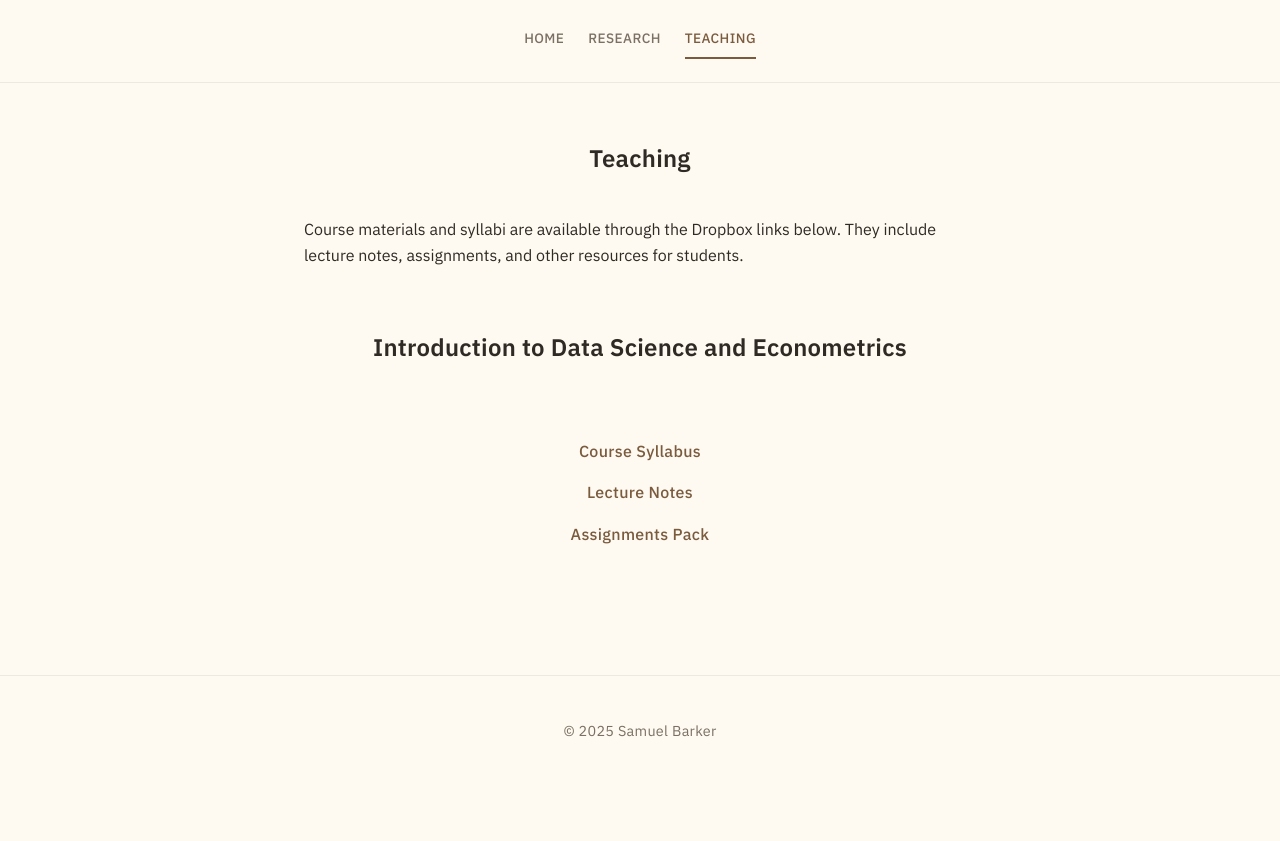
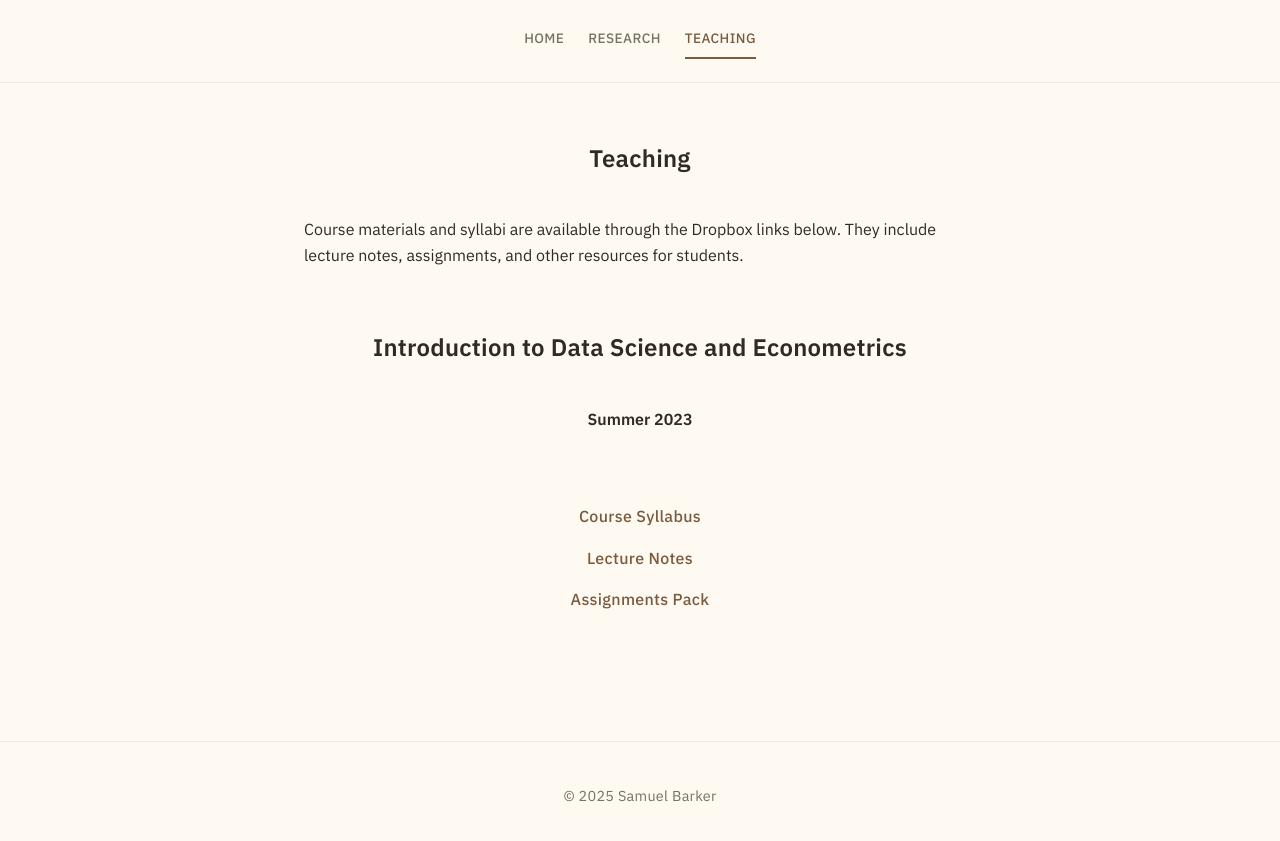
Before and after one commit to sbarkerECON/sbarkerECON.github.io, a Jekyll site: the page built from teaching.markdown, in a window 1280 px wide. Shown: the top 841 px of the page. Built offline with Jekyll 4.4.1, drawn with Linux system fonts in a browser that asks for light colours.

Commit message:
Fixed teaching.

```diff
--- a/teaching.markdown
+++ b/teaching.markdown
@@ -14,6 +14,7 @@ permalink: /teaching/
 
 <section class="section">
   <h2>Introduction to Data Science and Econometrics</h2>
+  <p class="authors"><strong>Summer 2023</strong> </p>
   <ul class="link-list">
     <li><a href="https://www.dropbox.com/s/placeholder/teaching-syllabus.pdf?dl=0" target="_blank" rel="noopener">Course Syllabus</a></li>
     <li><a href="https://www.dropbox.com/s/placeholder/teaching-lecture-notes.pdf?dl=0" target="_blank" rel="noopener">Lecture Notes</a></li>
```
